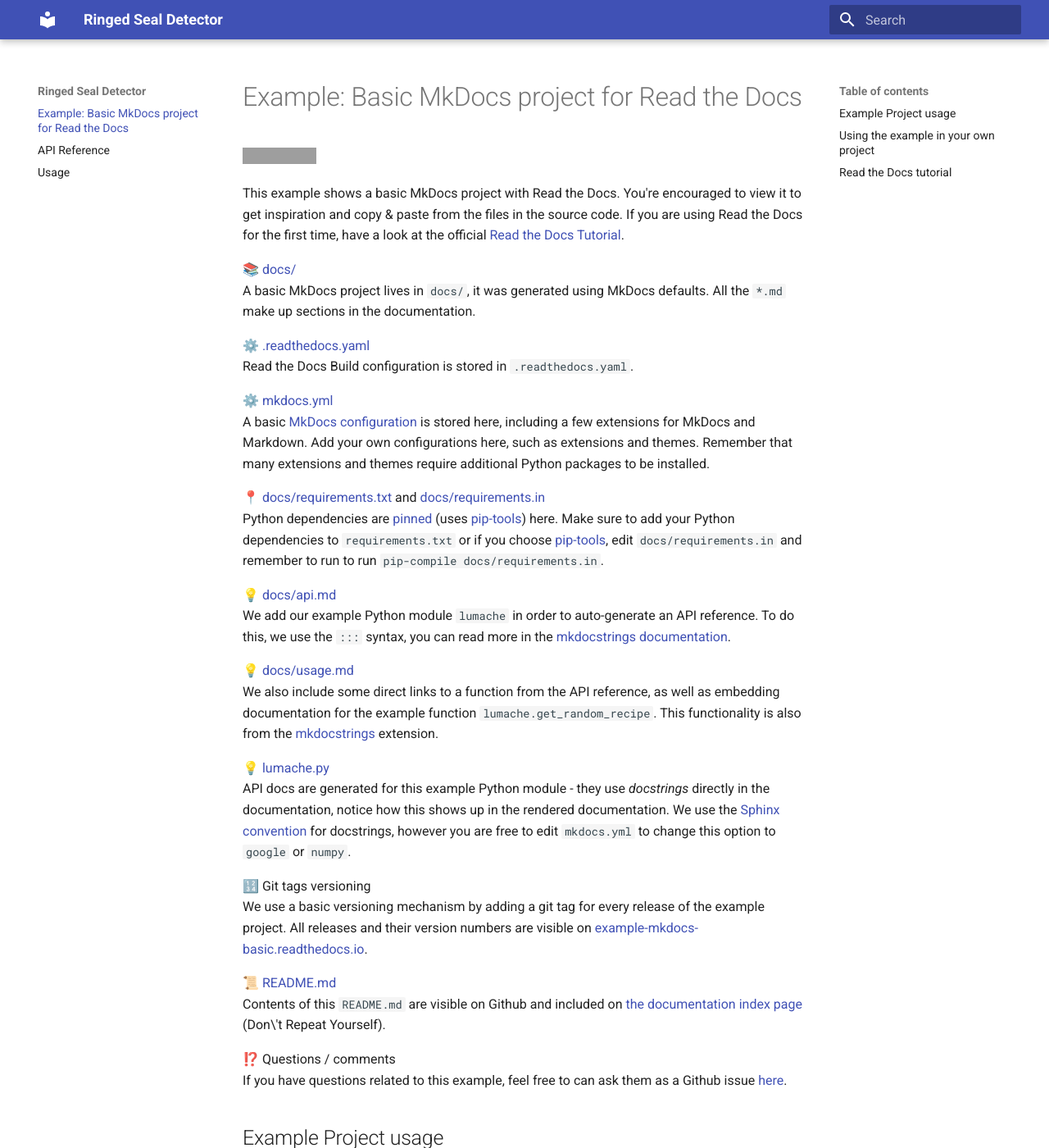
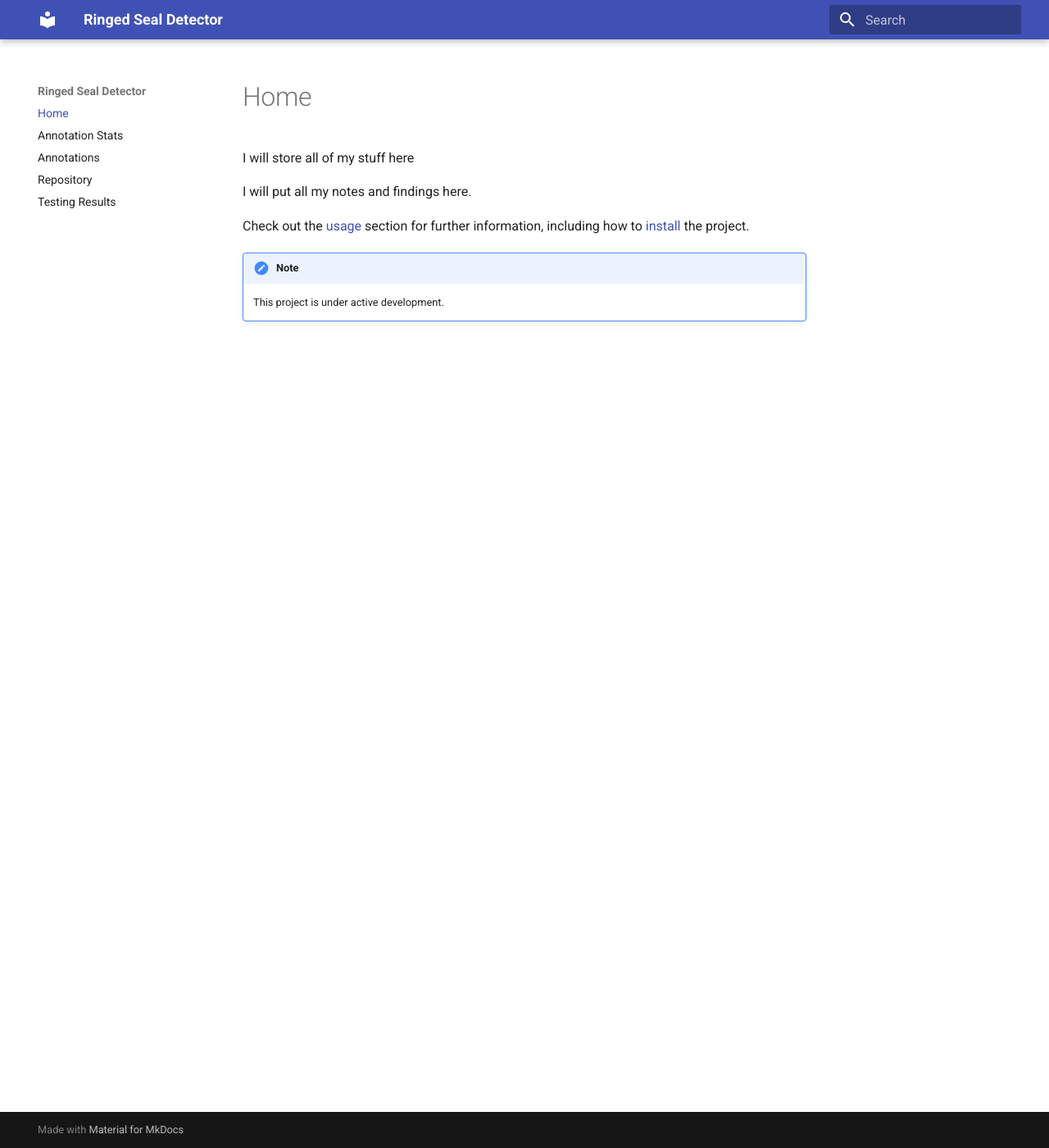
Before and after one commit to karlzam/ringed-seal-docs, an MkDocs documentation site: the page built from docs/index.md, in a window 1280 px wide and 1400 px high. Shown: the whole window at 82% size. Built offline with MkDocs 1.6.1 and Material for MkDocs 9.7.7, drawn with Linux system fonts in a browser that asks for light colours; some of the changed text lies outside the part shown; grey boxes are pictures that could not be loaded.

Commit message:
no message

````diff
--- a/README.md
+++ b/README.md
@@ -1,73 +1,3 @@
-Example: Basic MkDocs project for Read the Docs
+Home
 ===============================================
-
-[![Documentation Status](https://readthedocs.org/projects/example-mkdocs-basic/badge/?version=latest)](https://example-mkdocs-basic.readthedocs.io/en/latest/?badge=latest)
-
-This example shows a basic MkDocs project with Read the Docs. You're encouraged to view it to get inspiration and copy & paste from the files in the source code. If you are using Read the Docs for the first time, have a look at the official [Read the Docs Tutorial](https://docs.readthedocs.io/en/stable/tutorial/index.html).
-
-📚 [docs/](https://github.com/readthedocs-examples/example-mkdocs-basic/blob/main/docs/)<br>
-A basic MkDocs project lives in `docs/`, it was generated using MkDocs defaults. All the `*.md` make up sections in the documentation.
-
-⚙️ [.readthedocs.yaml](https://github.com/readthedocs-examples/example-mkdocs-basic/blob/main/.readthedocs.yaml)<br>
-Read the Docs Build configuration is stored in `.readthedocs.yaml`.
-
-⚙️ [mkdocs.yml](https://github.com/readthedocs-examples/example-mkdocs-basic/blob/main/mkdocs.yml)<br>
-A basic [MkDocs configuration](https://www.mkdocs.org/user-guide/configuration/) is stored here, including a few extensions for MkDocs and Markdown. Add your own configurations here, such as extensions and themes. Remember that many extensions and themes require additional Python packages to be installed.
-
-📍 [docs/requirements.txt](https://github.com/readthedocs-examples/example-mkdocs-basic/blob/main/docs/requirements.txt) and [docs/requirements.in](https://github.com/readthedocs-examples/example-mkdocs-basic/blob/main/docs/requirements.in)<br>
-Python dependencies are [pinned](https://docs.readthedocs.io/en/latest/guides/reproducible-builds.html) (uses [pip-tools](https://pip-tools.readthedocs.io/en/latest/)) here. Make sure to add your Python dependencies to `requirements.txt` or if you choose [pip-tools](https://pip-tools.readthedocs.io/en/latest/), edit `docs/requirements.in` and remember to run to run `pip-compile docs/requirements.in`.
-
-💡 [docs/api.md](https://github.com/readthedocs-examples/example-mkdocs-basic/blob/main/docs/api.md)<br>
-We add our example Python module `lumache` in order to auto-generate an API reference. To do this, we use the `:::` syntax, you can read more in the [mkdocstrings documentation](https://mkdocstrings.github.io/).
-
-💡 [docs/usage.md](https://github.com/readthedocs-examples/example-mkdocs-basic/blob/main/docs/usage.md)<br>
-We also include some direct links to a function from the API reference, as well as embedding documentation for the example function `lumache.get_random_recipe`. This functionality is also from the [mkdocstrings](https://mkdocstrings.github.io/python/) extension.
-
-💡 [lumache.py](https://github.com/readthedocs-examples/example-mkdocs-basic/blob/main/lumache.py)<br>
-API docs are generated for this example Python module - they use *docstrings* directly in the documentation, notice how this shows up in the rendered documentation. We use the [Sphinx convention](https://pythonhosted.org/an_example_pypi_project/sphinx.html#function-definitions) for docstrings, however you are free to edit `mkdocs.yml` to change this option to `google` or `numpy`.
-
-🔢 Git tags versioning<br>
-We use a basic versioning mechanism by adding a git tag for every release of the example project. All releases and their version numbers are visible on
-[example-mkdocs-basic.readthedocs.io](https://example-mkdocs-basic.readthedocs.io/en/latest/).
-
-📜 [README.md](https://github.com/readthedocs-examples/example-mkdocs-basic/blob/main/README.md)<br>
-Contents of this `README.md` are visible on Github and included on [the documentation index page](https://example-mkdocs-basic.readthedocs.io/en/latest/) (Don\'t Repeat Yourself).
-
-⁉️ Questions / comments<br>
-If you have questions related to this example, feel free to can ask them as a Github issue [here](https://github.com/readthedocs-examples/example-mkdocs-basic/issues).
-
-
-Example Project usage
----------------------
-
-This project has a standard MkDocs layout which is built by Read the Docs almost the same way that you would build it locally (on your own laptop!).
-
-You can build and view this documentation project locally - we recommend that you activate [a local Python virtual environment first](https://packaging.python.org/en/latest/guides/installing-using-pip-and-virtual-environments/#creating-a-virtual-environment):
-
-```console
-# Install required Python dependencies (MkDocs etc.)
-pip install -r docs/requirements.txt
-
-# Run the mkdocs development server
-mkdocs serve
-```
-
-Using the example in your own project
--------------------------------------
-
-If you are new to Read the Docs, you may want to refer to the [Read the Docs User documentation](https://docs.readthedocs.io/).
-
-If you are copying this code in order to get started with your documentation, you need to:
-
-1. place your `docs/` folder alongside your Python project. If you are starting a new project, you can adapt the `pyproject.toml` example configuration.
-1. use your existing project repository or create a new repository on Github, GitLab, Bitbucket or another host supported by Read the Docs.
-1. copy `mkdocs.yml`, `.readthedocs.yaml` and the `docs/` folder into your project.
-1. customize all the files, replacing example contents.
-1. Rebuild the documenation locally to see that it works.
-1. *Finally*, register your project on Read the Docs, see [Importing Your Documentation](https://docs.readthedocs.io/en/stable/intro/import-guide.html).
-
-
-Read the Docs tutorial
-----------------------
-
-To get started with Read the Docs, you may also refer to the [Read the Docs tutorial](https://docs.readthedocs.io/en/stable/tutorial/). It provides a full walk-through of building an example project similar to the one in this repository.
+I will store all of my stuff here
--- a/docs/api.md
+++ /dev/null
@@ -1,3 +0,0 @@
-# API Reference
-
-::: lumache
--- a/docs/index.md
+++ b/docs/index.md
@@ -1,10 +1,8 @@
 {!README.md!}
-
-# Welcome to Karlee's Ringed Seal Repo!
 
 I will put all my notes and findings here.
 
-Check out the [usage](usage) section for further information, including how to [install](usage#installation) the project.
+Check out the [usage](repository) section for further information, including how to [install](repository#installation) the project.
 
 !!! note
 
````
Also changed, not shown: docs/annotation-stats.md (added, +32 -0 lines), docs/annotations.md (added, +109 -0 lines), docs/lumache.py (deleted, +0 -34 lines), docs/repository.md (added, +4 -0 lines), docs/testing-results.md (added, +8 -0 lines), docs/usage.md (deleted, +0 -34 lines), lumache.py (deleted, +0 -34 lines), docs/img.png (added).
